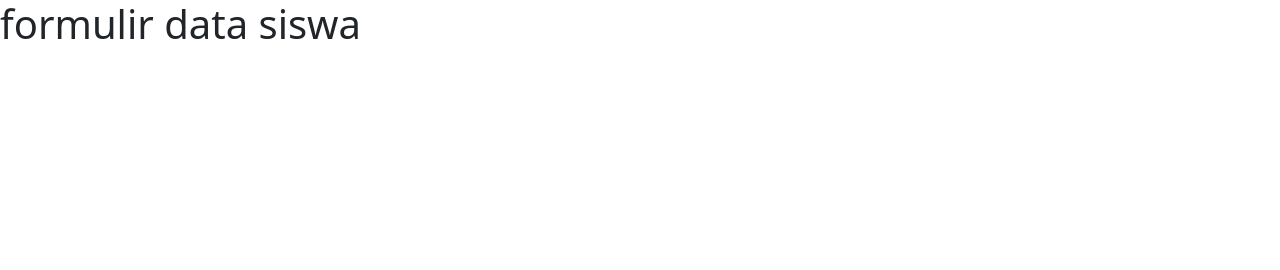
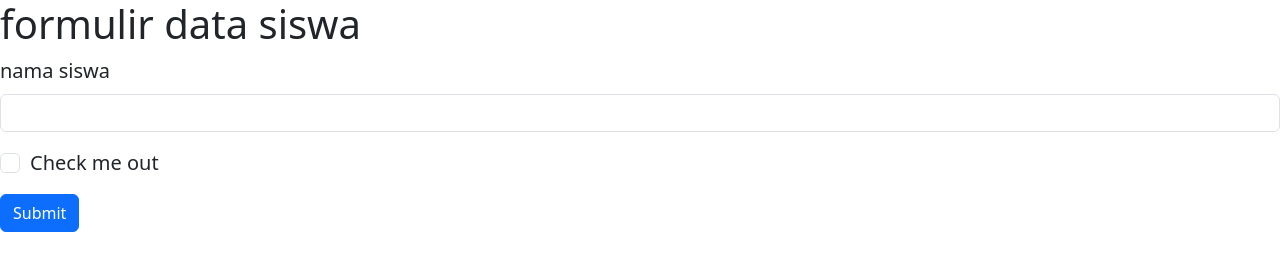
Before and after one commit to Muhamadlapa/latihanform, a plain HTML site: page index.html in a window 1280 px wide. Drawn offline with nearby package versions, Linux system fonts and the light colour scheme.

Commit message:
menambah formuler data siswa

```diff
--- a/index.html
+++ b/index.html
@@ -1,5 +1,6 @@
 <!DOCTYPE html>
 <html lang="en">
+
 <head>
   <meta charset="UTF-8">
   <meta http-equiv="X-UA-Compatible" content="IE=Edge">
@@ -8,13 +9,29 @@
   <title>latihan di ajar membuat from</title>
 
   <!-- HTML -->
-<link href="https://cdn.jsdelivr.net/npm/bootstrap@5.3.3/dist/css/bootstrap.min.css" rel="stylesheet" integrity="sha384-QWTKZyjpPEjISv5WaRU9OFeRpok6YctnYmDr5pNlyT2bRjXh0JMhjY6hW+ALEwIH" crossorigin="anonymous">
-<script src="https://cdn.jsdelivr.net/npm/bootstrap@5.3.3/dist/js/bootstrap.bundle.min.js" integrity="sha384-YvpcrYf0tY3lHB60NNkmXc5s9fDVZLESaAA55NDzOxhy9GkcIdslK1eN7N6jIeHz" crossorigin="anonymous"></script>
+  <link href="https://cdn.jsdelivr.net/npm/bootstrap@5.3.3/dist/css/bootstrap.min.css" rel="stylesheet" integrity="sha384-QWTKZyjpPEjISv5WaRU9OFeRpok6YctnYmDr5pNlyT2bRjXh0JMhjY6hW+ALEwIH" crossorigin="anonymous">
+  <script src="https://cdn.jsdelivr.net/npm/bootstrap@5.3.3/dist/js/bootstrap.bundle.min.js" integrity="sha384-YvpcrYf0tY3lHB60NNkmXc5s9fDVZLESaAA55NDzOxhy9GkcIdslK1eN7N6jIeHz" crossorigin="anonymous"></script>
   <!-- Custom Styles -->
   <link rel="stylesheet" href="style.css">
 </head>
 <h1>formulir data siswa</h1>
-  <!-- Project -->
-  <script src="main.js"></script>
+
+<form>
+  <div class="mb-3">
+    <label for="exampleInputEmail1" class="form-label">nama siswa</label>
+    <input type="email" class="form-control" id="exampleInputEmail1" aria-describedby="emailHelp">
+
+  </div>
+
+  </div>
+  <div class="mb-3 form-check">
+    <input type="checkbox" class="form-check-input" id="exampleCheck1">
+    <label class="form-check-label" for="exampleCheck1">Check me out</label>
+  </div>
+  <button type="submit" class="btn btn-primary">Submit</button>
+</form>
+<!-- Project -->
+<script src="main.js"></script>
 </body>
+
 </html>
```
